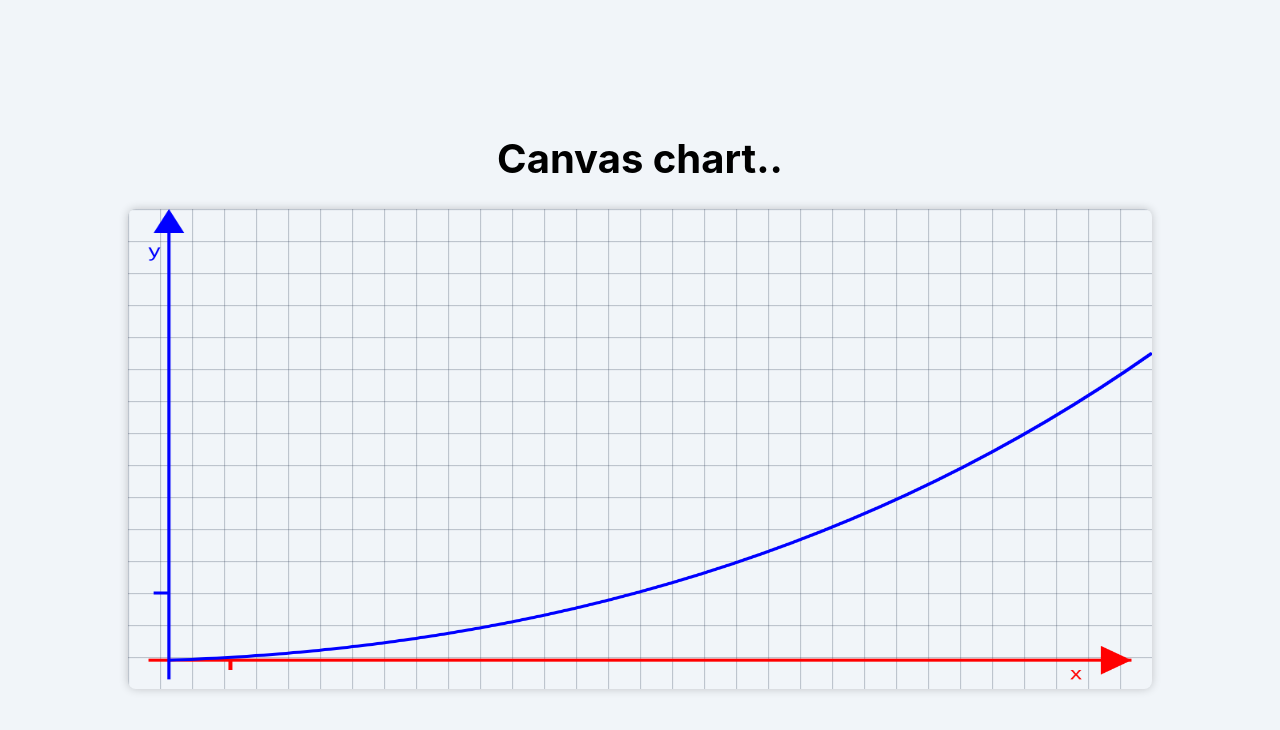
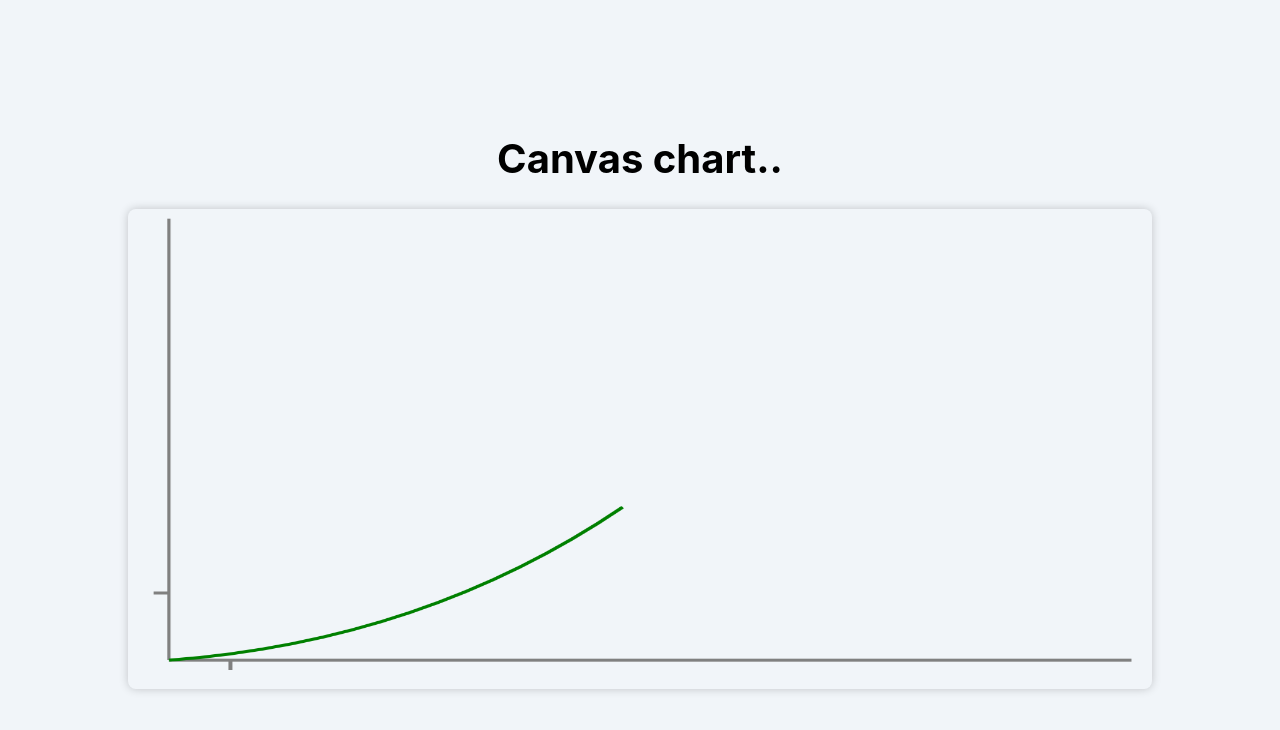
Before and after one commit to Codedwells/Copter, a React (Vite) app: page / in a window 1280 px wide. Shown: the top 730 px of the page. Built offline with nearby package versions, Linux system fonts and the light colour scheme.

Commit message:
feat(curve): curve animation

```diff
--- a/src/components/canvas.jsx
+++ b/src/components/canvas.jsx
@@ -21,6 +21,9 @@ function Copter() {
     const canvasObj = new Canvas(canvas)
     setCanvasInstance(canvasObj)
 
+    canvasObj.handleResize()
+    canvasObj.drawGraph()
+
     // Cleanup on component unmount
     return () => {
       canvasObj.clearCanvas()
@@ -32,7 +35,7 @@ function Copter() {
     if (canvasInstance) {
       canvasInstance.handleResize()
       // canvasInstance.drawCircle(50, 'green') // Redraw the circle after resize
-      canvasInstance.drawAxis()
+      canvasInstance.drawGraph()
     }
   }
 
@@ -43,11 +46,16 @@ function Copter() {
     return () => {
       window.removeEventListener('resize', handleResize)
     }
-  }, [canvasInstance])
+  }, [])
 
   return (
     <div>
-      <canvas ref={canvasRef} id='canvas' className='copter-grid' style={style.canvas}></canvas>
+      <canvas
+        ref={canvasRef}
+        id='canvas'
+        className='copter-gri'
+        style={style.canvas}
+      ></canvas>
     </div>
   )
 }
@@ -64,54 +72,43 @@ class Canvas {
       x: this.width / 2,
       y: this.height / 2,
     }
+    this.animationProgress = 0
+    this.animationSpeed = 0.001
+  }
+
+  drawGraph() {
+    this.clearCanvas()
+    // Draw x and y axis
+    this.drawAxis()
+    // Draw x and y axis scale
+    this.drawXScale()
+    this.drawYScale()
+
+    // Draw x and y axis labels
+    // this.drawXLabel()
+    // this.drawYLabel()
+
+    // Draw bezier curve
+    this.drawAnimatedBezierCurve()
   }
 
   // Draw x and y axix
   drawAxis() {
     //Draw x axis
     this.ctx.beginPath()
-    this.ctx.moveTo(this.width * 0.02, this.height * 0.94)
+    this.ctx.moveTo(this.width * 0.04, this.height * 0.94)
     this.ctx.lineTo(this.width * 0.98, this.height * 0.94)
-    this.ctx.strokeStyle = 'red'
+    this.ctx.strokeStyle = 'gray'
     this.ctx.lineWidth = 5
     this.ctx.stroke()
 
     // Draw y axis
     this.ctx.beginPath()
     this.ctx.moveTo(this.width * 0.04, this.height * 0.02)
-    this.ctx.lineTo(this.width * 0.04, this.height * 0.98)
-    this.ctx.strokeStyle = 'blue'
+    this.ctx.lineTo(this.width * 0.04, this.height * 0.94)
+    this.ctx.strokeStyle = 'gray'
     this.ctx.lineWidth = 4
     this.ctx.stroke()
-
-    // Draw x axis arrow
-    this.ctx.beginPath()
-    this.ctx.moveTo(this.width * 0.98, this.height * 0.94)
-    this.ctx.lineTo(this.width * 0.95, this.height * 0.91)
-    this.ctx.lineTo(this.width * 0.95, this.height * 0.97)
-    this.ctx.closePath()
-    this.ctx.fillStyle = 'red'
-    this.ctx.fill()
-
-    // Draw y axis arrow
-    this.ctx.beginPath()
-    this.ctx.moveTo(this.width * 0.04, this.height * 0)
-    this.ctx.lineTo(this.width * 0.025, this.height * 0.05)
-    this.ctx.lineTo(this.width * 0.055, this.height * 0.05)
-    this.ctx.closePath()
-    this.ctx.fillStyle = 'blue'
-    this.ctx.fill()
-
-    // Draw x and y axis scale
-    this.drawXScale()
-    this.drawYScale()
-
-    // Draw x and y axis labels
-    this.drawXLabel()
-    this.drawYLabel()
-
-    // Draw bezier curve
-    this.drawBezierCurve()
   }
 
   // Draw x axis scale
@@ -119,7 +116,7 @@ class Canvas {
     this.ctx.beginPath()
     this.ctx.moveTo(this.width * 0.1, this.height * 0.94)
     this.ctx.lineTo(this.width * 0.1, this.height * 0.96)
-    this.ctx.strokeStyle = 'red'
+    this.ctx.strokeStyle = 'gray'
     this.ctx.lineWidth = 5
     this.ctx.stroke()
   }
@@ -129,7 +126,7 @@ class Canvas {
     this.ctx.beginPath()
     this.ctx.moveTo(this.width * 0.025, this.height * 0.8)
     this.ctx.lineTo(this.width * 0.04, this.height * 0.8)
-    this.ctx.strokeStyle = 'blue'
+    this.ctx.strokeStyle = 'gray'
     this.ctx.lineWidth = 5
     this.ctx.stroke()
   }
@@ -152,8 +149,57 @@ class Canvas {
   drawBezierCurve() {
     this.ctx.beginPath()
     this.ctx.moveTo(this.width, this.height * 0.3)
-    this.ctx.quadraticCurveTo(this.width*0.6, this.height*0.9, this.width * 0.04, this.height * 0.94)
+    this.ctx.quadraticCurveTo(
+      this.width * 0.6,
+      this.height * 0.9,
+      this.width * 0.04,
+      this.height * 0.94,
+    )
+    this.ctx.strokeStyle = 'green'
     this.ctx.stroke()
+  }
+
+  // Draw animated bezier curve
+  drawAnimatedBezierCurve() {
+    // Update the animation progress
+    this.animationProgress += this.animationSpeed
+
+    // Ensure the animation progress stays within bounds (0 to 1)
+    this.animationProgress = Math.min(1, Math.max(0, this.animationProgress))
+
+    // Calculate the current positon based on animation progress
+    const currentX = this.width * this.animationProgress
+    const currentY = this.height * this.animationProgress
+
+    // Draw the animated bezier curve
+    const endX = this.width * (this.animationProgress + 0.0001)
+    const endY = this.height * (0.3 / (this.animationProgress + 0.0001))
+    //const controlX = this.width * 0.6 * this.animationProgress // Adjust the control point
+    //const controlY = this.height * 0.9 * this.animationProgress
+    const controlX = endX * 0.6
+    const controlY = this.height * 0.9
+    const startX = this.width * 0.04
+    const startY = this.height * 0.94
+    console.log('endX', endX)
+    console.log('endY', endY)
+
+    // Draw the gradient
+    const gradient = this.ctx.createLinearGradient(0, this.height, 0, 0)
+    gradient.addColorStop(0, 'rgba(0, 255, 0, 0)') // Transparent at the bottom
+    gradient.addColorStop(1, 'rgba(0, 255, 0, 1)') // Fully visible at the top
+    this.ctx.fillStyle = gradient
+      this.ctx.fill()
+
+    this.ctx.beginPath()
+    this.ctx.moveTo(endX, endY)
+    this.ctx.quadraticCurveTo(controlX, controlY, startX, startY)
+    this.ctx.strokeStyle = 'green'
+    this.ctx.stroke()
+
+    if (this.animationProgress < 1) {
+      console.log(this.animationProgress)
+      requestAnimationFrame(() => this.drawGraph())
+    }
   }
 
   // Draw a circle
```
